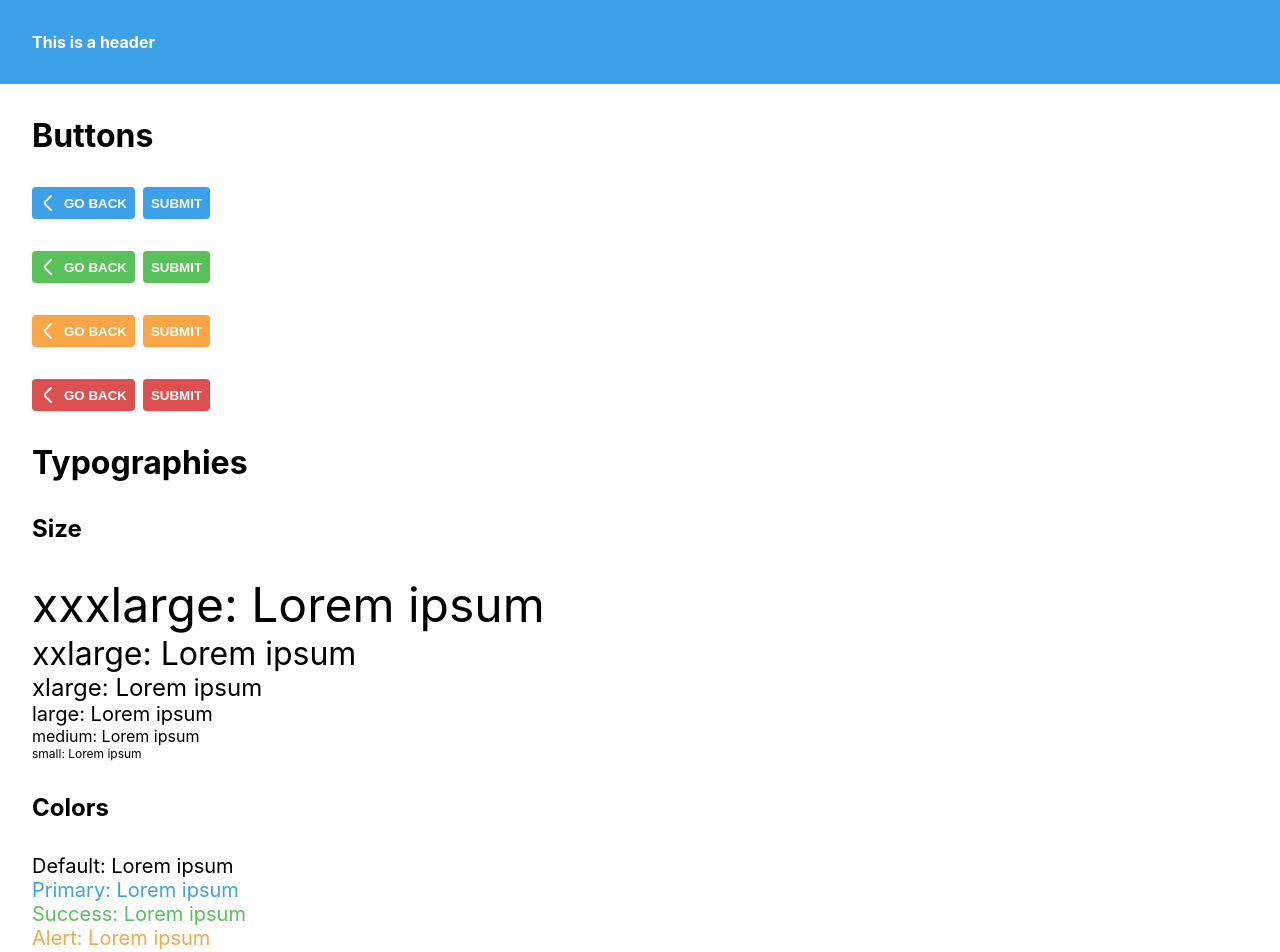
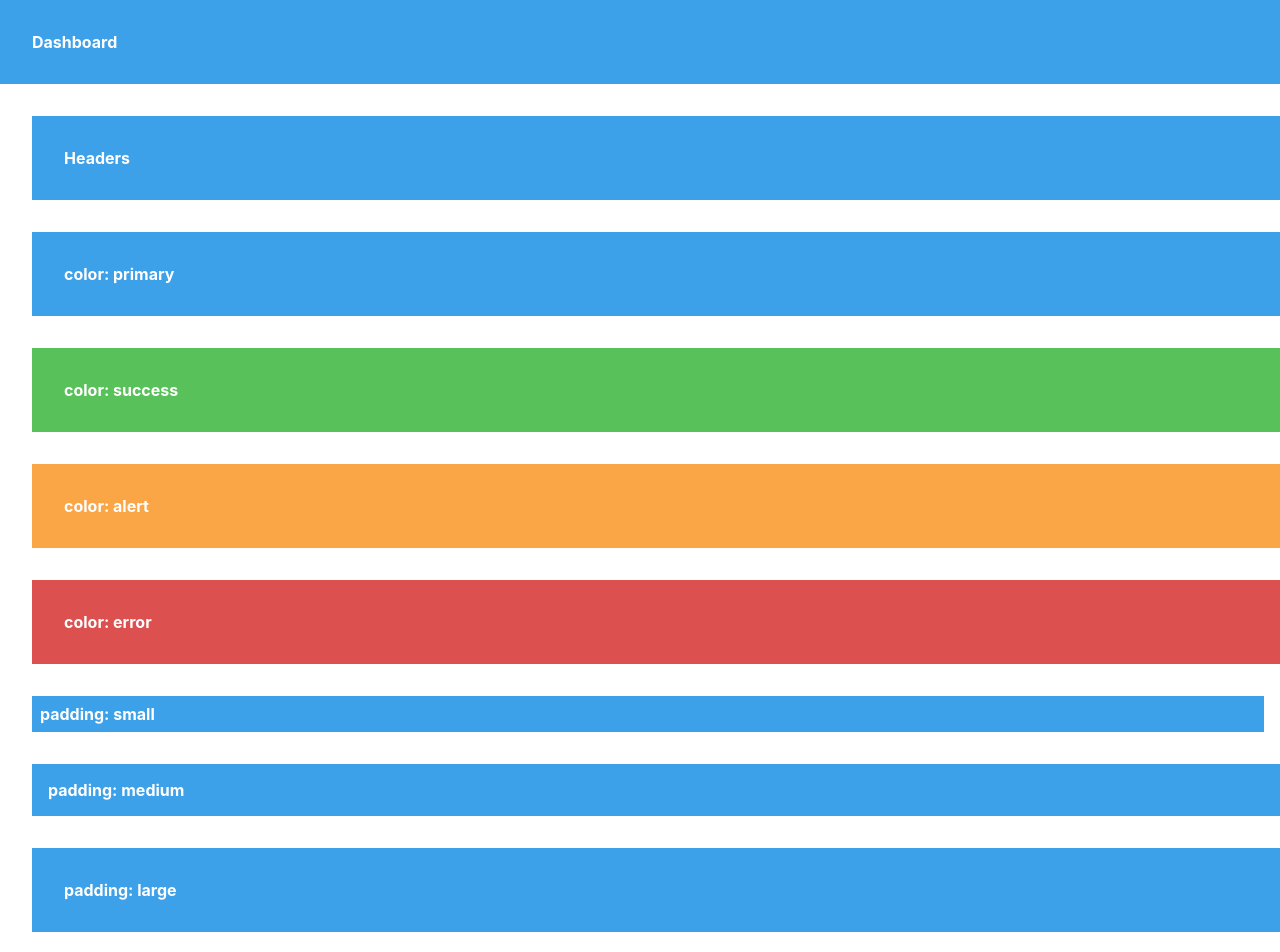
Before and after one commit to FabienLacorre/DesignSystem, a React (Create React App) app: page / in a window 1280 px wide. Shown: the top 952 px of the page. Built offline with nearby package versions, Linux system fonts and the light colour scheme.

Commit message:
feat: header

```diff
--- a/src/App.tsx
+++ b/src/App.tsx
@@ -10,9 +10,7 @@ import { arrowLeftIcon } from "./Atoms/Icon/_Icons/arrowLeftIcon";
 const Buttons = () => {
   return (
     <>
-      <Typography size="xxlarge" weight="bold">
-        Buttons
-      </Typography>
+      <Header title="Buttons" boxColor="primary" textColor="white" />
       <Box display="flex-row">
         <Button
           style={{ marginRight: 8 }}
@@ -58,9 +56,7 @@ const Buttons = () => {
 const Typographies = () => {
   return (
     <>
-      <Typography size="xxlarge" weight="bold">
-        Typographies
-      </Typography>
+      <Header title="Typographies" boxColor="primary" textColor="white" />
       <Typography size="xlarge" weight="bold">
         Size
       </Typography>
@@ -99,24 +95,51 @@ const Typographies = () => {
 const Inputs = () => {
   return (
     <>
-      <Typography size="xxlarge" weight="bold">
-        Inputs
-      </Typography>
-      <Typography size="xlarge" weight="bold">
-        W.I.P
-      </Typography>
+      <Header title="Inputs (WIP)" boxColor="primary" textColor="white" />
       <Box>
         <Input placeholder="this is a placeholder" />
       </Box>
     </>
   );
 };
+
+const Headers = () => {
+  return (
+    <>
+      <Header title="Headers" boxColor="primary" textColor="white" />
+      <Header title="color: primary" boxColor="primary" textColor="white" />
+      <Header title="color: success" boxColor="success" textColor="white" />
+      <Header title="color: alert" boxColor="alert" textColor="white" />
+      <Header title="color: error" boxColor="error" textColor="white" />
+
+      <Header
+        title="padding: small"
+        padding="small"
+        boxColor="primary"
+        textColor="white"
+      />
+      <Header
+        title="padding: medium"
+        padding="medium"
+        boxColor="primary"
+        textColor="white"
+      />
+      <Header
+        title="padding: large"
+        padding="large"
+        boxColor="primary"
+        textColor="white"
+      />
+    </>
+  );
+};
 function App() {
   return (
     <>
-      <Header title="This is a header" boxColor="primary" textColor="white" />
+      <Header title="Dashboard" boxColor="primary" textColor="white" />
       <Box padding="large">
         <Grid flow="row" gap="large">
+          <Headers></Headers>
           <Buttons />
           <Typographies />
           <Inputs />
--- a/src/Atoms/Box/Box.tsx
+++ b/src/Atoms/Box/Box.tsx
@@ -35,7 +35,7 @@ export const Box = ({
   const boxMargin = margin ? `container--margin--${margin}` : "";
   const boxPadding = padding ? `container--padding--${padding}` : "";
   const fWidth = fullWidth ? "size--width--full" : "";
-  const bColor = boxColor ? `container--color--${boxColor}` : "";
+  const bColor = boxColor ? `container--background-color--${boxColor}` : "";
   const boxJustifyContent = justifyContent
     ? `container--justify-content--${justifyContent}`
     : "";
--- a/src/Atoms/_Style/container.css
+++ b/src/Atoms/_Style/container.css
@@ -88,20 +88,6 @@
   flex-direction: row;
 }
 
-/* COLORS */
-.container--color--primary {
-  background-color: var(--color--blue-100);
-}
-.container--color--alert {
-  background-color: var(--color--orange-100);
-}
-.container--color--error {
-  background-color: var(--color--red-100);
-}
-.container--color--white {
-  background-color: var(--color--white-100);
-}
-
 /* GRID */
 
 .container--grid--display {
--- a/src/Organisms/Header/Header.tsx
+++ b/src/Organisms/Header/Header.tsx
@@ -1,21 +1,23 @@
 import { Box } from "../../Atoms/Box/Box";
 import { Typography } from "../../Atoms/Typography/Typography";
 import { BasicProps } from "../../Atoms/_Types/basicProps";
-import { Color } from "../../Atoms/_Types/basicTypes";
+import { Color, Padding, Size } from "../../Atoms/_Types/basicTypes";
 
 interface HeaderProps extends BasicProps {
   boxColor?: Color;
   textColor?: Color;
   title?: string;
+  padding?: Padding;
 }
 export const Header = ({
   children,
   boxColor,
   textColor,
   title,
+  padding = "large",
 }: HeaderProps): JSX.Element => {
   return (
-    <Box fullWidth boxColor={boxColor} padding="large">
+    <Box fullWidth boxColor={boxColor} padding={padding}>
       <Typography color={textColor} weight="bold">
         {title}
       </Typography>
```
